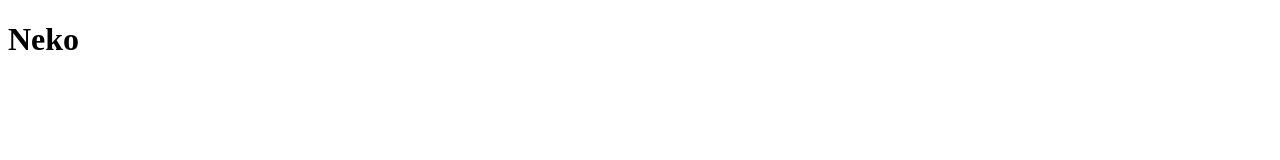
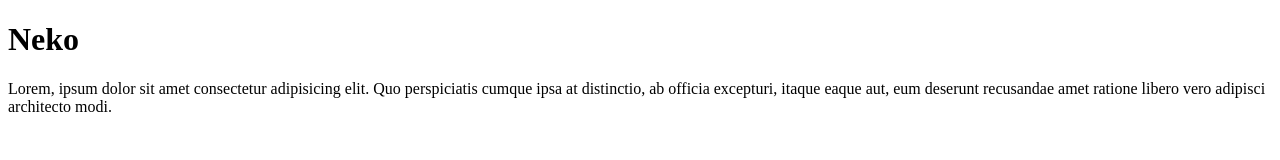
Before and after one commit to Florencia-Avalos/ProyectoPractica-1, a plain HTML site: page index.html in a window 1280 px wide. Drawn offline with Linux system fonts and the light colour scheme.

Commit message:
modificado

```diff
--- a/index.html
+++ b/index.html
@@ -8,6 +8,7 @@
 </head>
 <body>
   <h1>Neko</h1>
+  <p>Lorem, ipsum dolor sit amet consectetur adipisicing elit. Quo perspiciatis cumque ipsa at distinctio, ab officia excepturi, itaque eaque aut, eum deserunt recusandae amet ratione libero vero adipisci architecto modi.</p>
 </body>
 
 </html>
```
